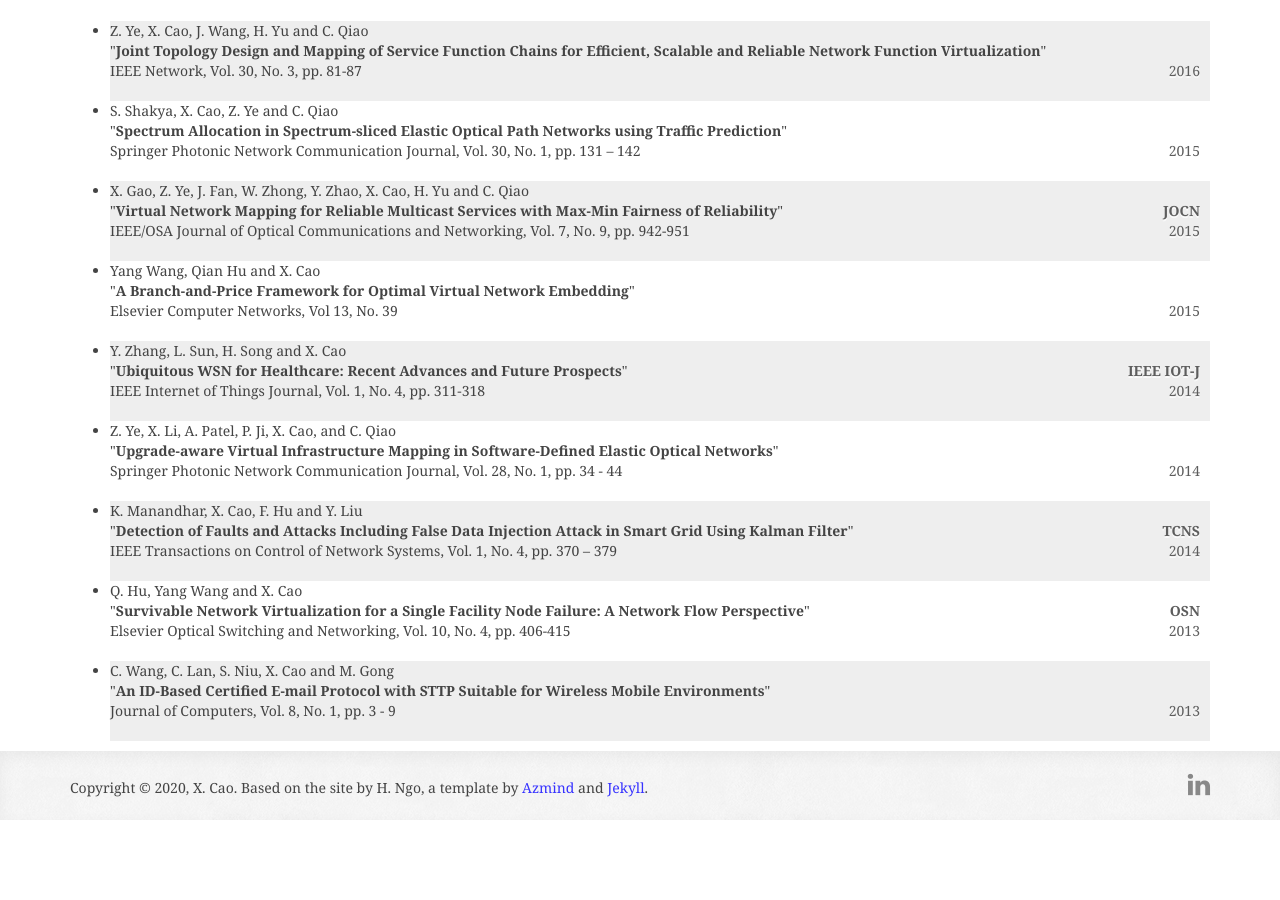
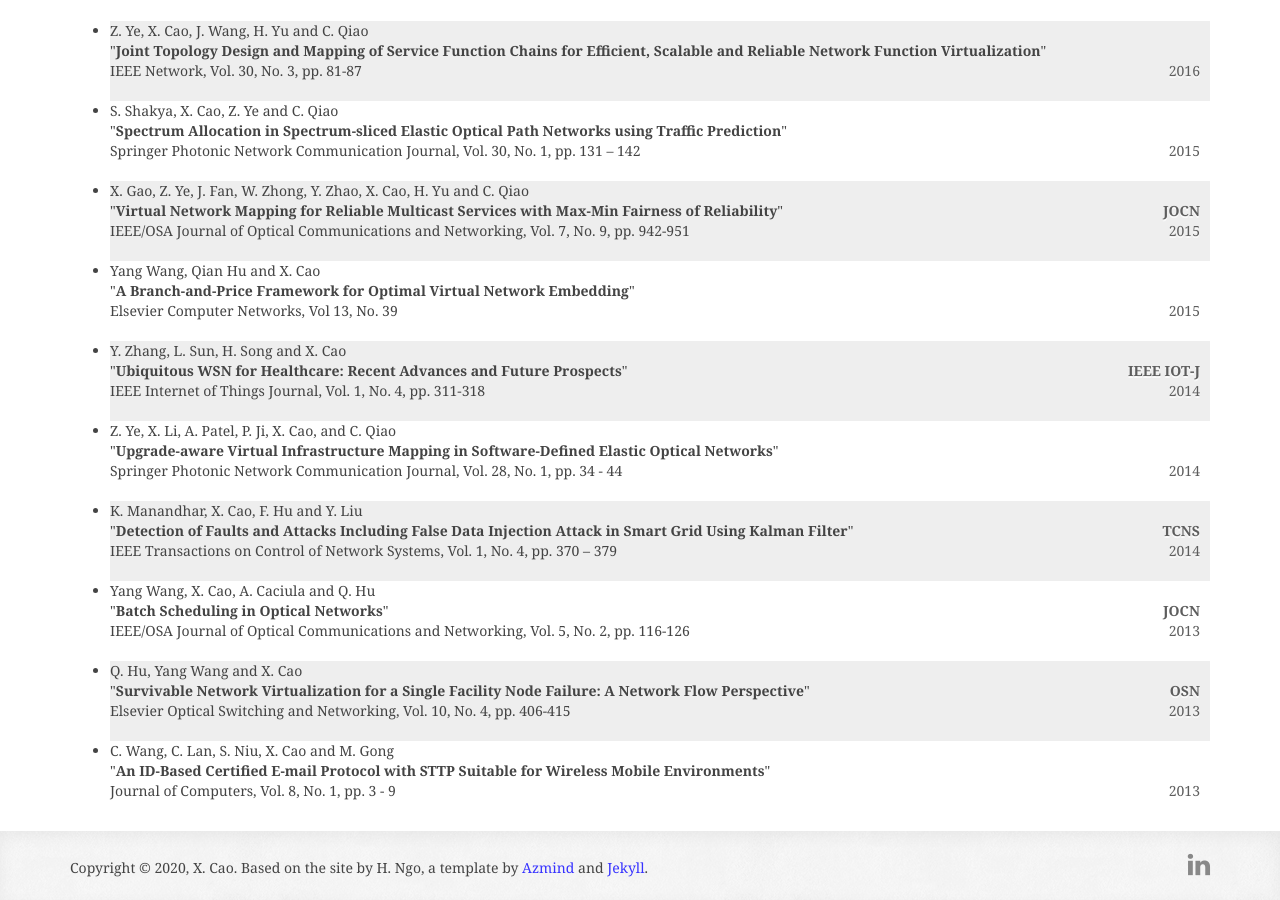
Before and after one commit to xiaojuncao/xiaojuncao, a Jekyll site: the page built from publications.html, in a window 1280 px wide and 900 px high, scrolled down 951 px. Built offline with Jekyll 4.4.1, drawn with Linux system fonts in a browser that asks for light colours; some web fonts are replaced; before the commit the page ends 1771 px from its top, so only the background shows below that.

Commit message:
Update my_papers.yml

```diff
--- a/_data/my_papers.yml
+++ b/_data/my_papers.yml
@@ -83,3 +83,8 @@
   journal:  Elsevier Optical Switching and Networking, Vol. 10, No. 4, pp. 406-415
   abbvr:  OSN
   year:   2013
+- authors:  Yang Wang, X. Cao, A. Caciula and Q. Hu
+  title:  Batch Scheduling in Optical Networks
+  journal:  IEEE/OSA Journal of Optical Communications and Networking, Vol. 5, No. 2, pp. 116-126
+  abbvr:  JOCN
+  year:   2013
```
